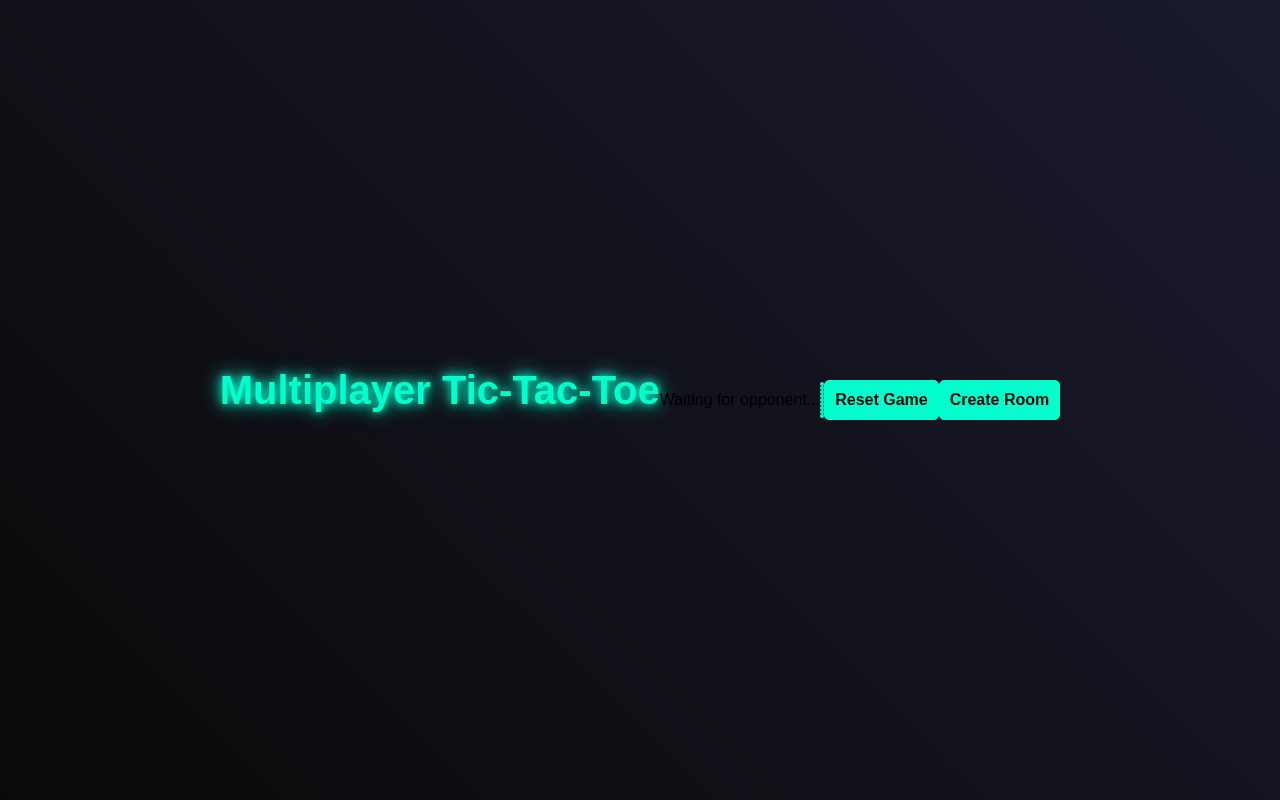
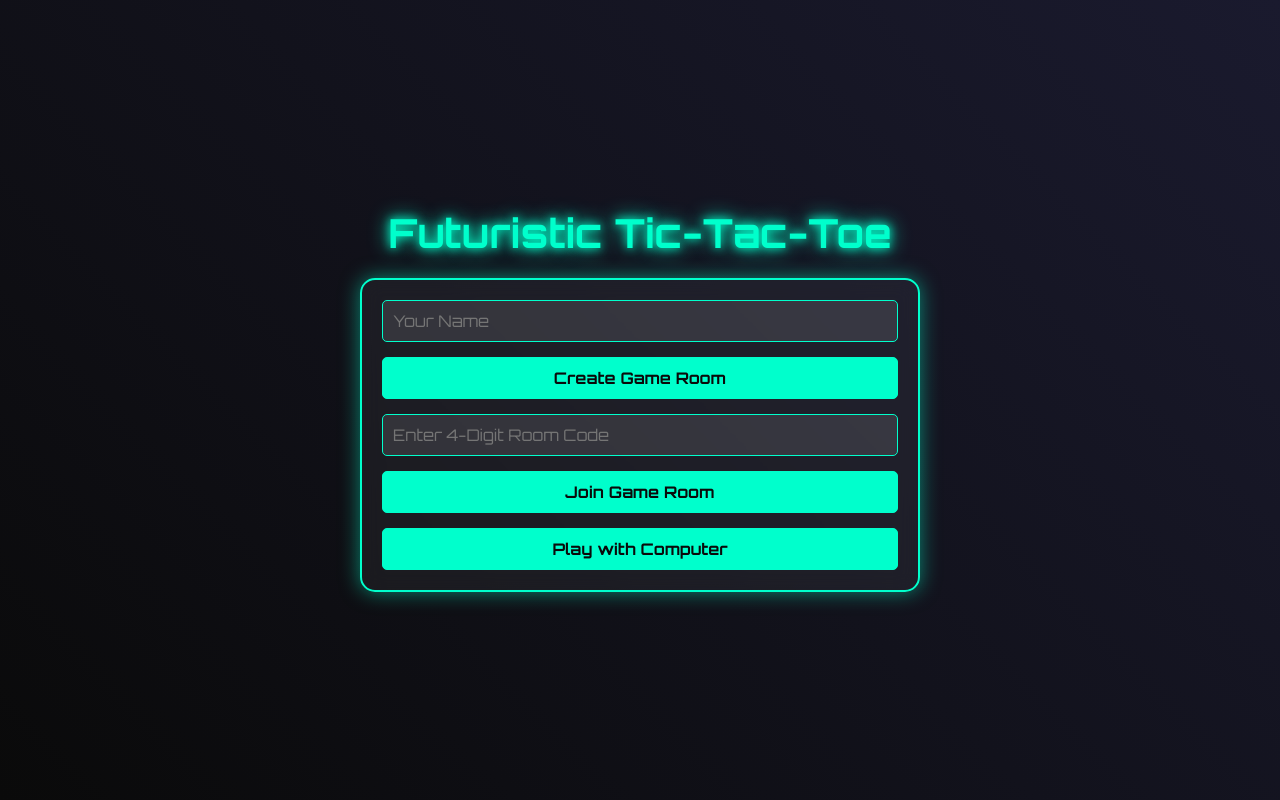
Before and after one commit to TosifShaikh03/tic-tac-toe-multiplayer, a plain HTML site: page client/index.html in a window 1280 px wide. Drawn offline with nearby package versions, Linux system fonts and the light colour scheme.

Commit message:
Update index.html

```diff
--- a/client/index.html
+++ b/client/index.html
@@ -3,13 +3,24 @@
 <head>
     <meta charset="UTF-8">
     <meta name="viewport" content="width=device-width, initial-scale=1.0">
-    <title>Multiplayer Tic-Tac-Toe</title>
+    <title>Futuristic Tic-Tac-Toe</title>
     <link rel="stylesheet" href="styles.css">
+    <link href="https://fonts.googleapis.com/css2?family=Orbitron:wght@400;700&display=swap" rel="stylesheet">
+    <script src="https://cdnjs.cloudflare.com/ajax/libs/socket.io/4.7.5/socket.io.min.js"></script>
 </head>
 <body>
-    <h1>Multiplayer Tic-Tac-Toe</h1>
-    <div id="status">Waiting for opponent...</div>
-    <div id="game-board">
+    <div class="container">
+        <h1>Futuristic Tic-Tac-Toe</h1>
+        <div class="start-screen" id="startScreen">
+            <input type="text" id="playerName" placeholder="Your Name">
+            <button onclick="createRoom()">Create Game Room</button>
+            <input type="text" id="roomCode" placeholder="Enter 4-Digit Room Code">
+            <button onclick="joinRoom()">Join Game Room</button>
+            <button onclick="startGame('computer')">Play with Computer</button>
+        </div>
+        <div class="game-screen" id="gameScreen">
+            <div class="status" id="status"></div>
+            <div class="board" id="board">
                 <div class="cell" data-index="0"></div>
                 <div class="cell" data-index="1"></div>
                 <div class="cell" data-index="2"></div>
@@ -20,10 +31,9 @@
                 <div class="cell" data-index="7"></div>
                 <div class="cell" data-index="8"></div>
             </div>
-    <button id="reset">Reset Game</button>
-    <!-- Add room creation UI if needed -->
-    <button id="create-room">Create Room</button>
-    <script src="https://cdn.socket.io/4.7.5/socket.io.min.js"></script>
+            <button onclick="resetGame()">Restart Game</button>
+        </div>
+    </div>
     <script src="script.js"></script>
 </body>
 </html>
```
Lines whose indentation alone changed are shown as unchanged.
